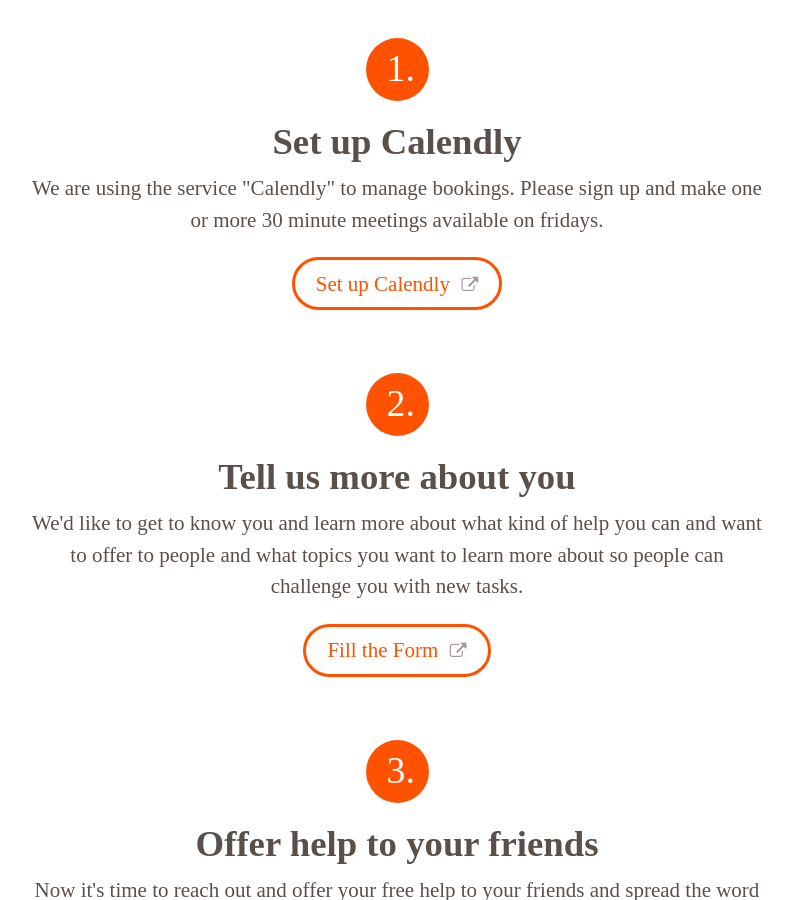
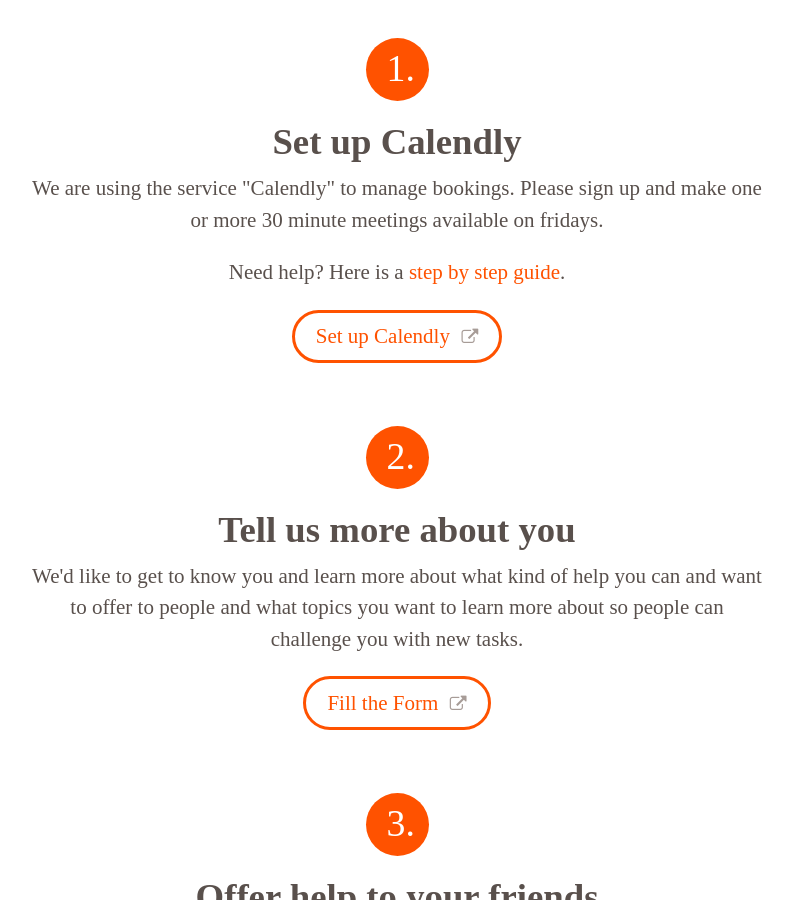
Before and after one commit to dnlhtz/happytohelp, a Jekyll site: the page built from index.html, in a window 1280 px wide and 900 px high, scrolled down 790 px. Shown: the whole window, without its empty margins (243-1036 px from the left). Built offline with Jekyll 4.4.1, drawn with Linux system fonts in a browser that asks for light colours; nearby versions of some CDN libraries.

Commit message:
Link calendly guide

```diff
--- a/_includes/sections/step-1.html
+++ b/_includes/sections/step-1.html
@@ -9,6 +9,7 @@
 
 		<h3>Set up Calendly</h3>
 		<p>We are using the service "Calendly" to manage bookings. Please sign up and make one or more 30 minute meetings available on fridays.</p>
+		<p>Need help? Here is a <a href="https://youtu.be/yghH8-WPxNw" target="_blank">step by step guide</a>.</p>
 
 		<a class="btn btn-default" href="https://calendly.com" target="_blank" role="button">Set up Calendly <i class="fa fa-external-link" aria-hidden="true"></i></a>
 
```
